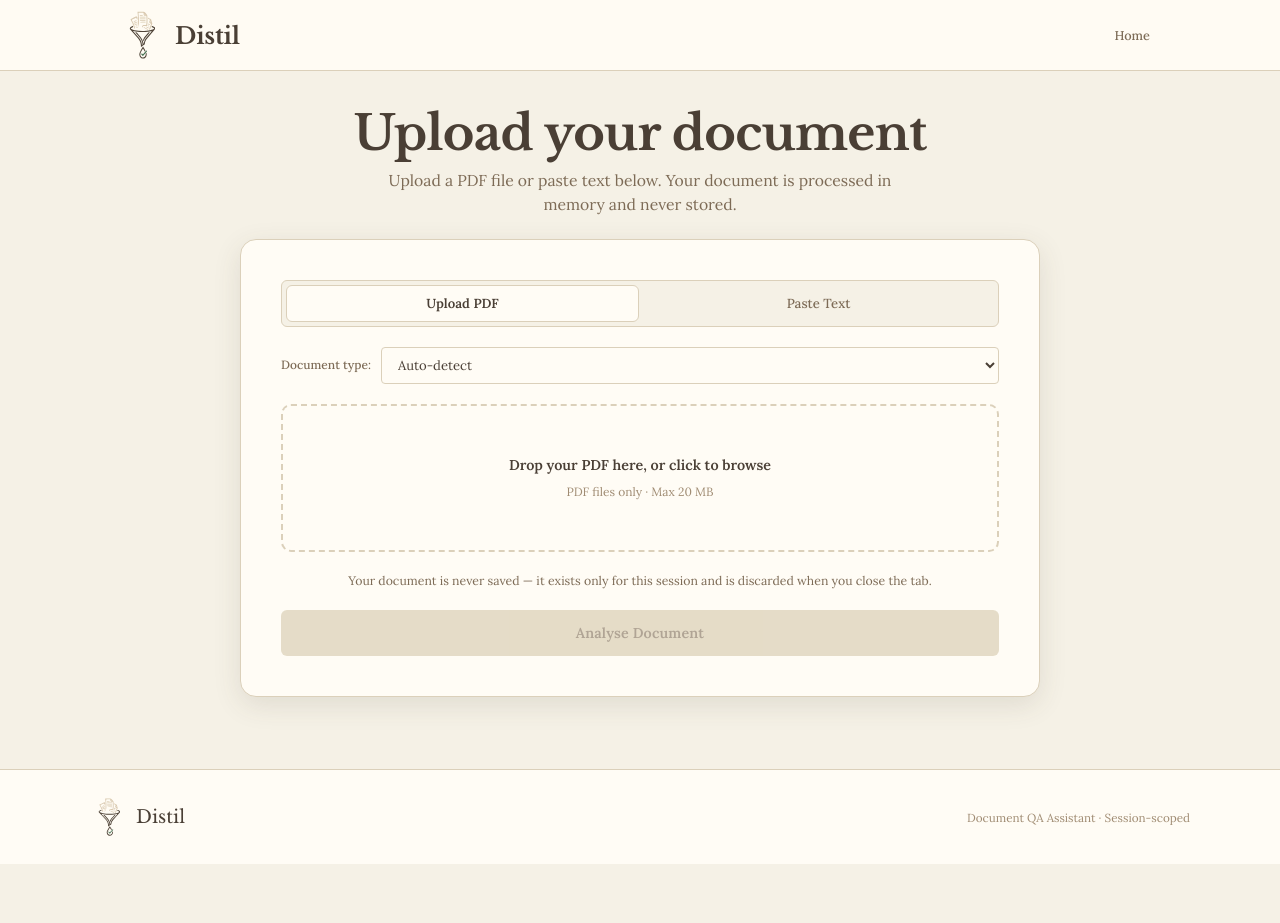
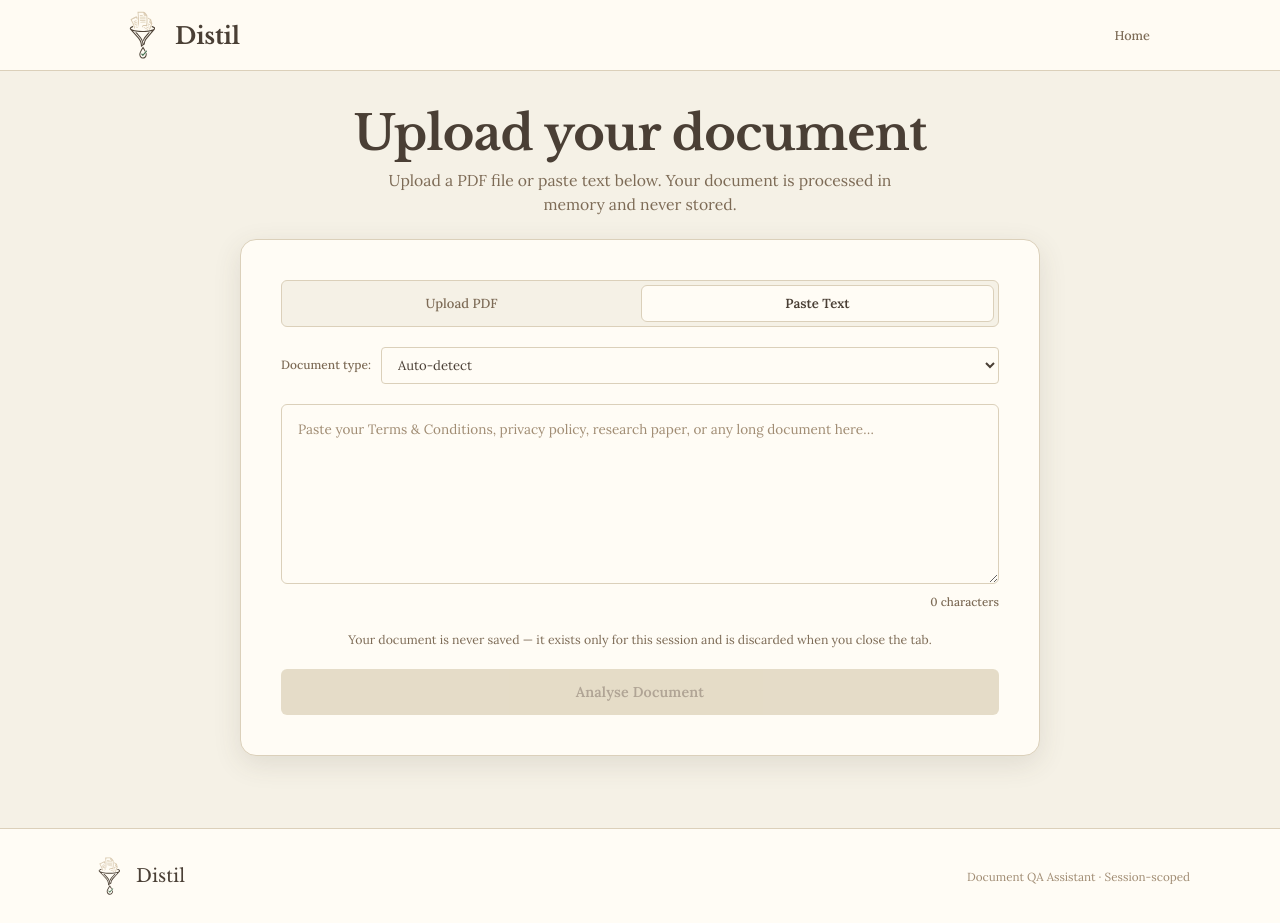
Before and after one commit to malavya1411/Distil, a React (Vite) app in the folder frontend/: page / in a window 1280 px wide. Both pictures are taken after a click on the button "Get started now". Before the commit the page ends 864 px from the top, so only its background shows below. Built offline with nearby package versions, Linux system fonts and the light colour scheme.

Commit message:
feat: set default upload mode to paste in UploadPanel

```diff
--- a/frontend/src/components/UploadPanel.jsx
+++ b/frontend/src/components/UploadPanel.jsx
@@ -9,7 +9,7 @@ import './UploadPanel.css';
  *   onIngesting(bool)             — called to show/hide ingestion spinner in parent
  */
 export default function UploadPanel({ onIngestComplete, onIngesting }) {
-  const [mode, setMode] = useState('pdf');           // 'pdf' | 'paste'
+  const [mode, setMode] = useState('paste');         // 'pdf' | 'paste'
   const [docType, setDocType] = useState('auto');    // 'legal' | 'academic' | 'auto'
   const [file, setFile] = useState(null);
   const [pastedText, setPastedText] = useState('');
```
